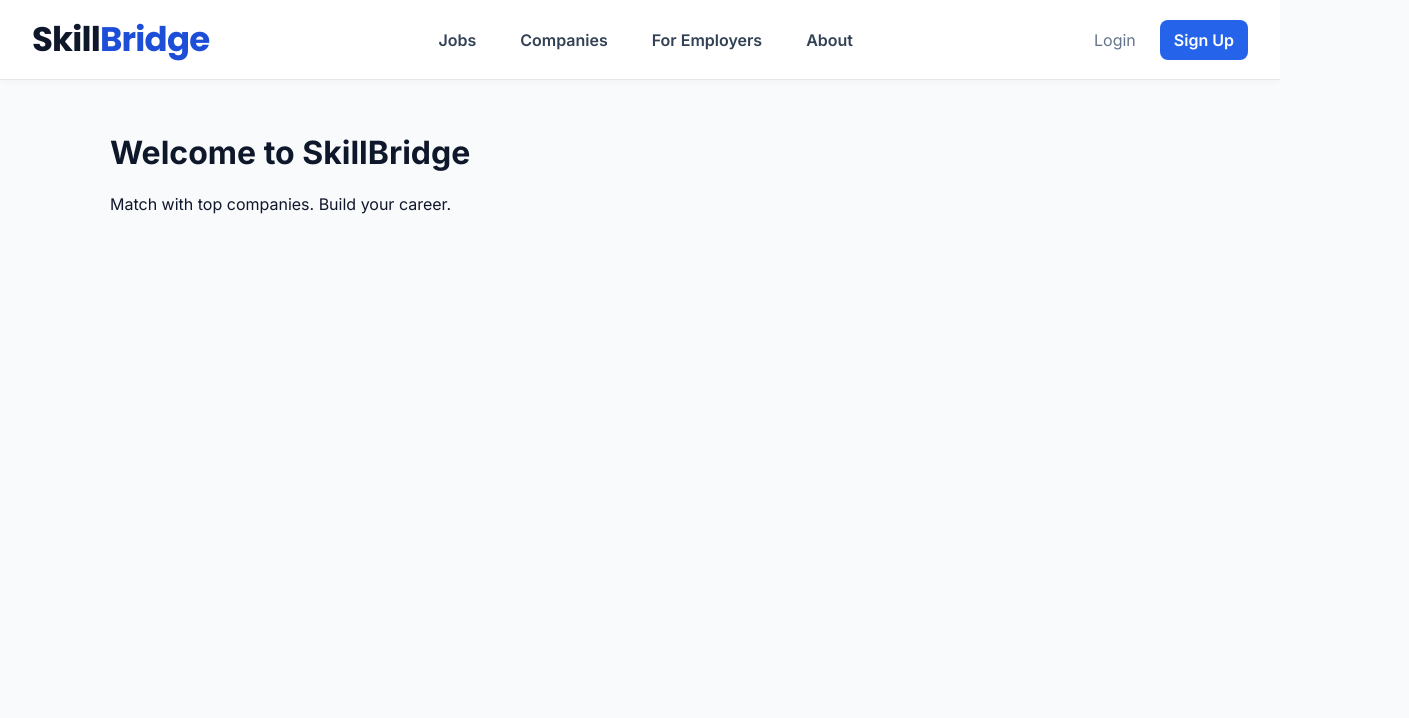
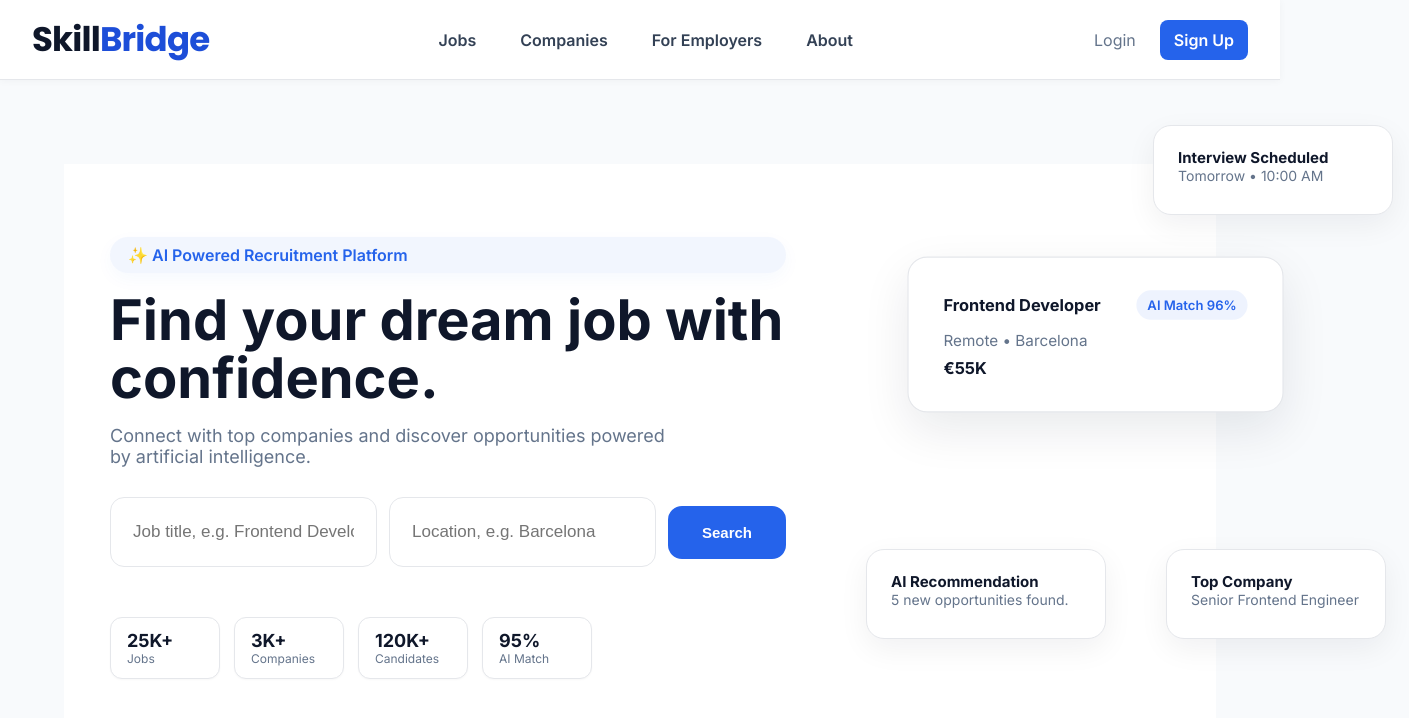
Before and after one commit to beatriz24BCN/SkillBridge, a React (Vite) app: page / in a window 1280 px wide. Shown: the top 718 px of the page, 1409 px wide, since content can reach past the window. Built offline with nearby package versions, Linux system fonts and the light colour scheme.

Commit message:
feat: finalize premium hero section

```diff
--- /dev/null
+++ b/src/components/Hero/Hero.css
@@ -0,0 +1,41 @@
+.hero{background:var(--white);height:86vh;margin-top:20px;display:flex;align-items:center}
+.hero-inner{display:flex;gap:40px;align-items:stretch;transform:translateY(-50px)}
+.hero-col{padding:48px 0}
+.hero-left{flex:0 0 45% ;display:flex;flex-direction:column;justify-content:center}
+.hero-right{flex:0 0 55%;position:relative;display:flex;align-items:center;justify-content:center}
+
+.badge{display:inline-block;background:rgba(37,99,235,0.06);color:var(--primary);padding:8px 18px;border-radius:999px;font-weight:600;margin-bottom:18px;box-shadow:0 6px 18px rgba(37,99,235,0.04)}
+.hero-title{font-size:56px;line-height:1.04;margin:0 0 18px;color:var(--text-dark);font-weight:700}
+.hero-sub{color:var(--text-muted);font-size:18px;margin:0 0 30px;max-width:560px}
+
+.search{display:flex;gap:12px;align-items:center;margin-bottom:38px}
+.search-field{flex:1;padding:24px 22px;border-radius:14px;border:1px solid var(--borders);background:#fff;color:var(--text-dark);outline:none;font-size:17px}
+.btn-primary{background:var(--primary);color:#fff;padding:18px 34px;border-radius:14px;border:0;cursor:pointer;font-weight:600;font-size:15px}
+.btn-primary:hover{background:var(--primary-hover)}
+
+.stats{display:flex;gap:14px;margin-top:12px}
+.stat-card{background:#fff;border:1px solid var(--borders);border-radius:12px;padding:12px 16px;min-width:110px;display:flex;flex-direction:column;align-items:flex-start;box-shadow:0 1px 2px rgba(15,23,42,0.03)}
+.stat-value{font-weight:700;color:var(--text-dark);font-size:18px}
+.stat-label{color:var(--text-muted);font-size:12px}
+
+/* Right column floating cards */
+.card{position:relative;background:#fff;border-radius:18px;padding:22px 24px;box-shadow:0 10px 30px rgba(15,23,42,0.06);border:1px solid var(--borders);width:280px}
+.card + .card{margin-top:8px}
+.card-row{display:flex;justify-content:space-between;align-items:center;margin-bottom:10px}
+.card-title{font-weight:700;color:var(--text-dark);font-size:15px}
+.card-badge{background:rgba(37,99,235,0.08);color:var(--primary);padding:6px 10px;border-radius:999px;font-weight:600;font-size:12px}
+.card-meta{color:var(--text-muted);font-size:14px;margin-bottom:8px}
+.card-salary{font-weight:700;color:var(--text-dark);font-size:15px}
+
+/* Layout of floating composition */
+.hero-right{min-height:460px;transform:translateY(-80px)}
+.card-1{transform:translate(-22px,-44px) scale(1.09);z-index:33;width:345px;padding:30px 32px;box-shadow:0 16px 44px rgba(15,23,42,0.09)}
+.card-2{position:absolute;right:16px;top:8px;z-index:30;width:240px}
+.card-3{position:absolute;left:40px;bottom:8px;z-index:18;width:240px}
+.card-4{position:absolute;left:340px;bottom:8px;z-index:15;width:220px}
+
+@media (max-width:900px){
+  .hero-inner{flex-direction:column}
+  .hero-left,.hero-right{flex:1 1 auto}
+  .hero{height:auto;padding:48px 0}
+}
--- /dev/null
+++ b/src/components/Hero/Hero.jsx
@@ -0,0 +1,67 @@
+import React from 'react'
+import './Hero.css'
+
+export default function Hero(){
+  return (
+    <section className="hero">
+      <div className="hero-inner container">
+        <div className="hero-col hero-left">
+          <div className="badge">✨ AI Powered Recruitment Platform</div>
+          <h1 className="hero-title">Find your dream job with confidence.</h1>
+          <p className="hero-sub">Connect with top companies and discover opportunities powered by artificial intelligence.</p>
+
+          <form className="search">
+            <input className="search-field" placeholder="Job title, e.g. Frontend Developer" />
+            <input className="search-field" placeholder="Location, e.g. Barcelona" />
+            <button className="btn-primary" type="button">Search</button>
+          </form>
+
+          <div className="stats">
+            <div className="stat-card">
+              <div className="stat-value">25K+</div>
+              <div className="stat-label">Jobs</div>
+            </div>
+            <div className="stat-card">
+              <div className="stat-value">3K+</div>
+              <div className="stat-label">Companies</div>
+            </div>
+            <div className="stat-card">
+              <div className="stat-value">120K+</div>
+              <div className="stat-label">Candidates</div>
+            </div>
+            <div className="stat-card">
+              <div className="stat-value">95%</div>
+              <div className="stat-label">AI Match</div>
+            </div>
+          </div>
+        </div>
+
+        <div className="hero-col hero-right">
+          <div className="card card-1">
+            <div className="card-row">
+              <div className="card-title">Frontend Developer</div>
+              <div className="card-badge">AI Match 96%</div>
+            </div>
+            <div className="card-meta">Remote • Barcelona</div>
+            <div className="card-salary">€55K</div>
+          </div>
+
+          <div className="card card-2">
+            <div className="card-title">Interview Scheduled</div>
+            <div className="card-meta">Tomorrow • 10:00 AM</div>
+          </div>
+
+          <div className="card card-3">
+            <div className="card-title">AI Recommendation</div>
+            <div className="card-meta">5 new opportunities found.</div>
+          </div>
+
+          <div className="card card-4">
+            <div className="card-title">Top Company</div>
+            <div className="card-meta">Senior Frontend Engineer</div>
+          </div>
+        </div>
+      </div>
+    </section>
+  )
+}
--- a/src/pages/Home.jsx
+++ b/src/pages/Home.jsx
@@ -1,10 +1,10 @@
 import React from 'react'
+import Hero from '../components/Hero/Hero'
 
 export default function Home(){
   return (
-    <div className="container">
-      <h1>Welcome to SkillBridge</h1>
-      <p>Match with top companies. Build your career.</p>
-    </div>
+    <main>
+      <Hero />
+    </main>
   )
 }
```
